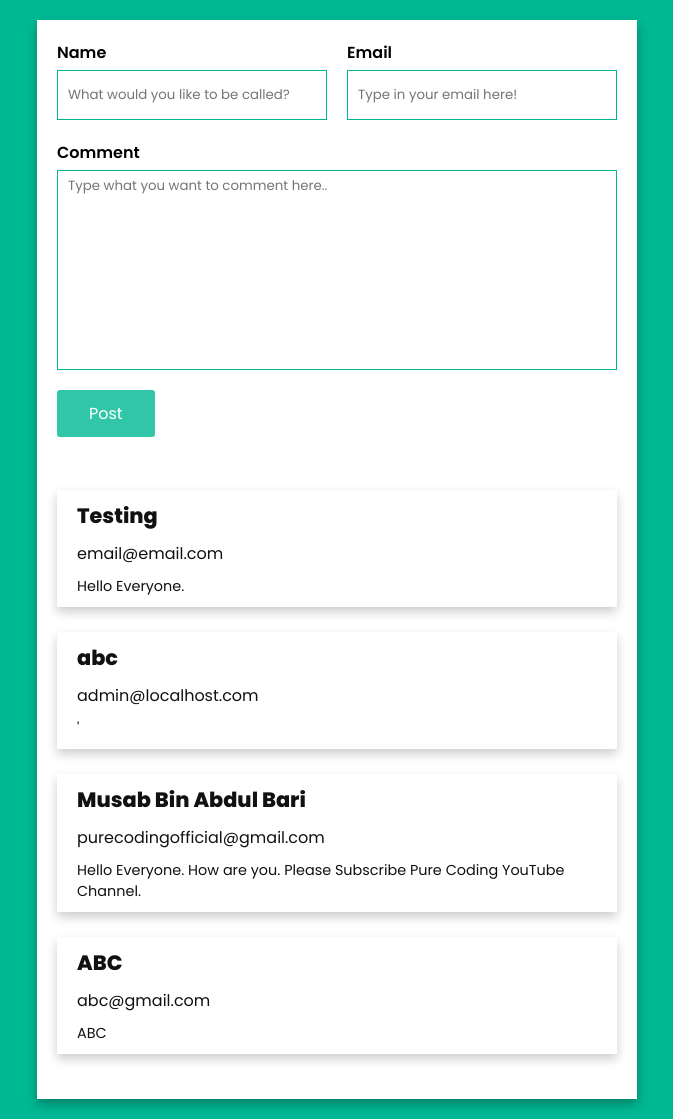
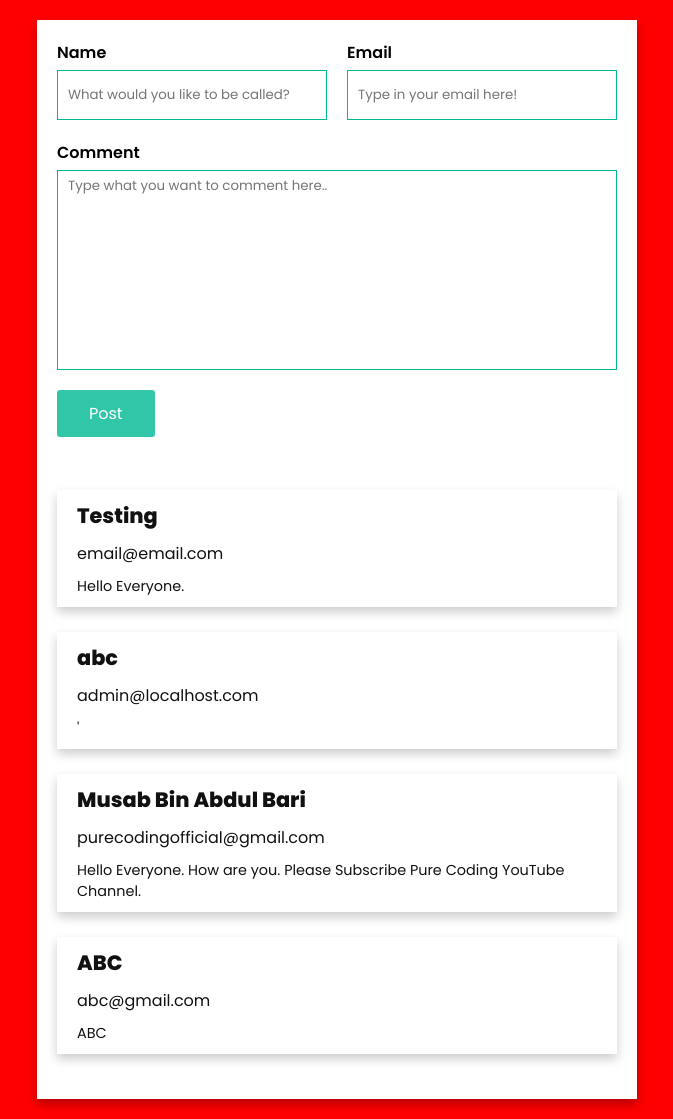
Before and after one commit to NabilAFK/comment, a PHP site: page / in a window 1280 px wide. Shown: the whole page, without its empty margins (303-976 px from the left). Run offline with PHP 8.4, Linux system fonts and the light colour scheme; data comes from the database, SQL or seed files in the repository.

Commit message:
Update style.css

```diff
--- a/style.css
+++ b/style.css
@@ -14,7 +14,7 @@ body {
     justify-content: center;
     align-items: center;
     flex-direction: column;
-    background: #00b894;
+    background: #FF0000;
 }
 
 .wrapper {
```
